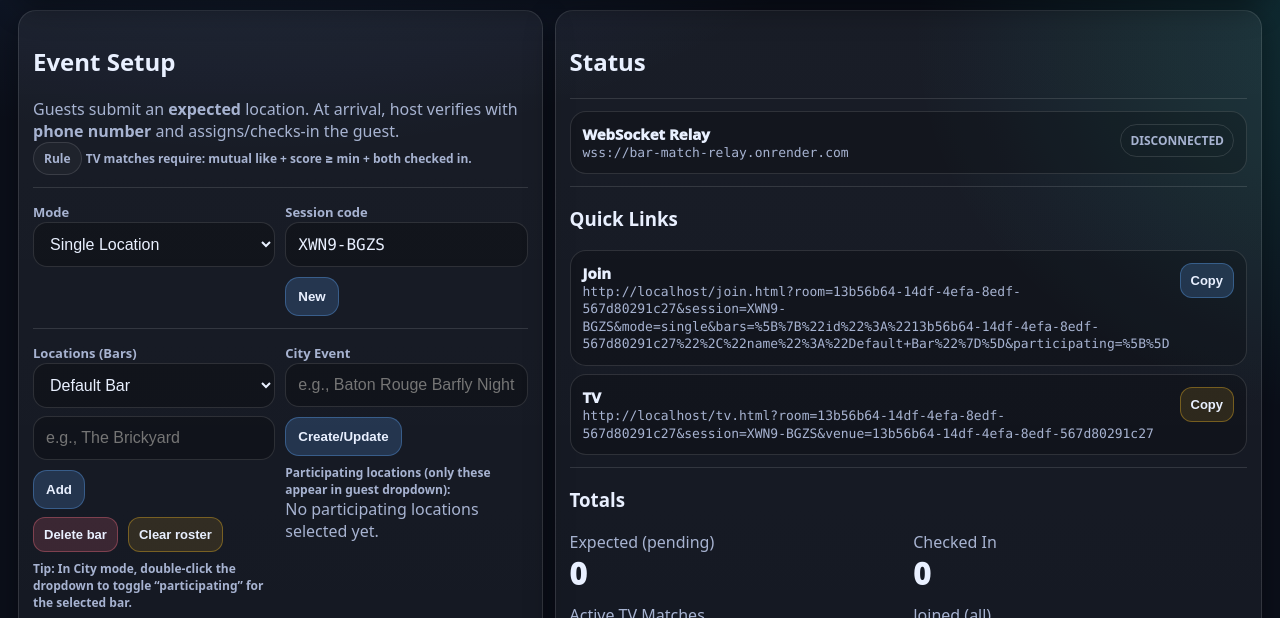
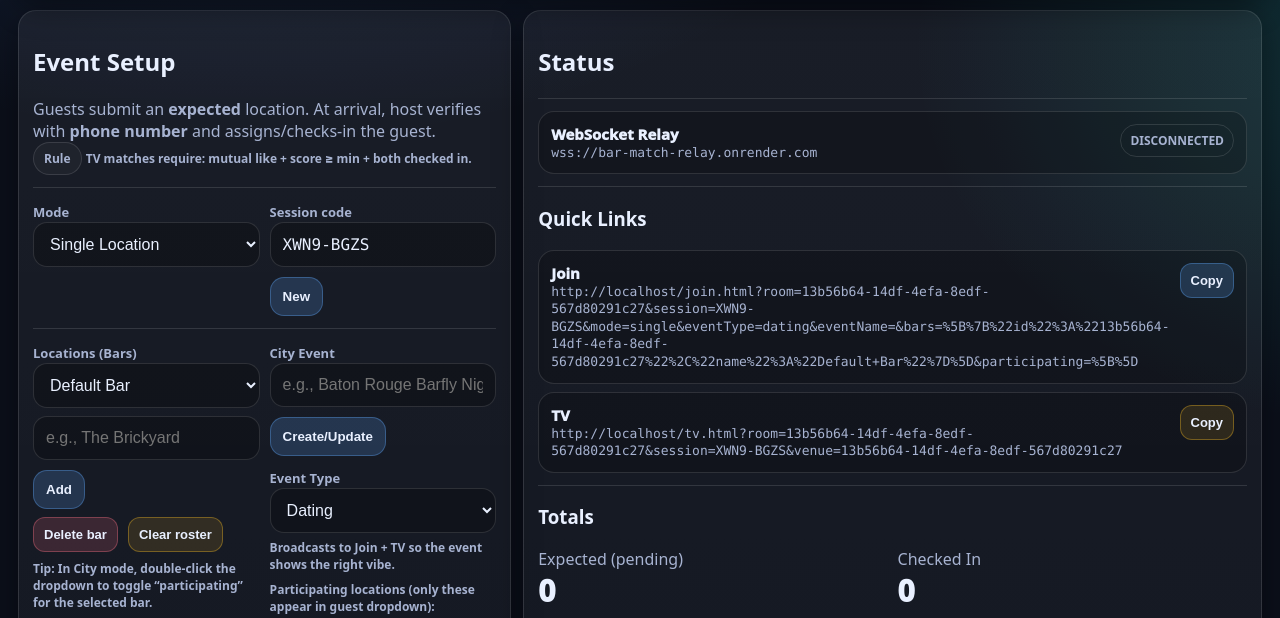
Before and after one commit to barflysocial/barfly-app, a plain HTML site: page public/host.html in a window 1280 px wide. Shown: the part 145-763 px from the top of the page. Drawn offline with Linux system fonts and the light colour scheme.

Commit message:
Update host.html

```diff
--- a/public/host.html
+++ b/public/host.html
@@ -104,7 +104,6 @@
   <div class="topbar">
     <div class="left">
       <div class="brand">
-        <!-- If /logo.png exists in your deploy, it will show. If not, it just looks like a neat placeholder. -->
         <img class="logo" id="brandLogo" alt="Barfly logo" src="/logo.png" onerror="this.style.display='none'">
         <div class="brandText">
           <div class="t">Barfly Social</div>
@@ -184,6 +183,19 @@
           <div class="row">
             <input id="eventName" placeholder="e.g., Baton Rouge Barfly Night">
             <button class="btn primary" id="btnCreateEvent" type="button">Create/Update</button>
+          </div>
+
+          <!-- ✅ NEW: EVENT TYPE -->
+          <div class="row" style="margin-top:10px">
+            <div style="flex:1;min-width:220px">
+              <label>Event Type</label>
+              <select id="eventType">
+                <option value="dating">Dating</option>
+                <option value="networking">Professional Networking</option>
+                <option value="mixed">Mixed Social</option>
+              </select>
+              <div class="mini" style="margin-top:6px">Broadcasts to Join + TV so the event shows the right vibe.</div>
+            </div>
           </div>
 
           <div class="mini" style="margin-top:8px">Participating locations (only these appear in guest dropdown):</div>
@@ -348,7 +360,6 @@
   </div>
 </div>
 
-<!-- QR modal -->
 <div class="modalBack" id="qrBack" role="dialog" aria-modal="true">
   <div class="modal">
     <div class="modalTop">
@@ -396,7 +407,7 @@
 };
 
 const $ = (id)=>document.getElementById(id);
-function esc(s){ return String(s??"").replace(/[&<>"']/g, c=>({ "&":"&amp;","<":"&lt;"," >":"&gt;",">":"&gt;",'"':"&quot;","'":"&#39;" }[c])); }
+function esc(s){ return String(s??"").replace(/[&<>"']/g, c=>({ "&":"&amp;","<":"&lt;",">":"&gt;",'"':"&quot;","'":"&#39;" }[c])); }
 function now(){ return Date.now(); }
 function showToast(t,m){
   $("toastT").textContent=t; $("toastM").textContent=m;
@@ -503,9 +514,20 @@
 let people = loadJSON(STORAGE.PEOPLE, []);
 let likes  = loadJSON(STORAGE.LIKES, {});
 let contacts = loadJSON(STORAGE.CONTACTS, {});
-let event  = loadJSON(STORAGE.EVENT, { eventId:"", name:"", participatingBarIds:[] });
+/* ✅ event now includes type */
+let event  = loadJSON(STORAGE.EVENT, { eventId:"", name:"", type:"dating", participatingBarIds:[] });
 let tv     = loadJSON(STORAGE.TV, { matches:[] });
 let dedupe = loadJSON(STORAGE.DEDUPE, {});
+
+/* normalize event.type if old storage exists */
+function normalizeEventType(t){
+  const s = String(t||"").toLowerCase().trim();
+  if(s==="dating") return "dating";
+  if(s==="professional networking" || s==="professional" || s==="networking") return "networking";
+  if(s==="mixed" || s==="mixed social" || s==="social") return "mixed";
+  return "dating";
+}
+event.type = normalizeEventType(event.type);
 
 /* =========================
    BARS
@@ -592,7 +614,7 @@
     roomId, room: roomId, barId: roomId,
     session: host.session,
     mode: host.mode,
-    event: { eventId: event.eventId, name: event.name || "" },
+    event: { eventId: event.eventId, name: event.name || "", type: event.type || "dating" },
     bars: bars.map(b => ({ id:b.id, name:b.name })),
     participatingBarIds: participatingIds,
     rules: {
@@ -1119,7 +1141,6 @@
 
 /* =========================
    CONTACT SAVE
-   Supports: phone, instagram, tiktok, facebook (optional fields)
 ========================= */
 function handleContactSave(msg){
   const roomId = currentRoomId();
@@ -1572,6 +1593,8 @@
   join.searchParams.set("room", roomId);
   join.searchParams.set("session", host.session);
   join.searchParams.set("mode", host.mode);
+  join.searchParams.set("eventType", event.type || "dating"); /* ✅ NEW */
+  join.searchParams.set("eventName", event.name || "");       /* optional */
   join.searchParams.set("bars", JSON.stringify(bars.map(b=>({id:b.id,name:b.name}))));
   join.searchParams.set("participating", JSON.stringify(event.participatingBarIds || []));
 
@@ -1596,6 +1619,10 @@
   $("modeSelect").value = host.mode;
   $("sessionCode").value = host.session;
   $("eventName").value = event.name || "";
+
+  /* ✅ NEW */
+  $("eventType").value = normalizeEventType(event.type);
+
   renderEventBars();
 
   renderArrivals();
@@ -1675,6 +1702,9 @@
   if(!requireUnlock()) return;
   if(!event.eventId) event.eventId = "CITY-"+uid().slice(0,6).toUpperCase();
   event.name = $("eventName").value.trim() || event.name || "City Event";
+  /* ✅ keep event.type saved too */
+  event.type = normalizeEventType($("eventType").value);
+
   saveJSON(STORAGE.EVENT,event);
   renderAll();
   broadcastConfig();
@@ -1774,7 +1804,6 @@
   $("qrTitle").textContent = title;
   $("qrLinkTxt").textContent = url;
 
-  // simple hosted QR image (works great on phones)
   const qr = $("qrImg");
   const api = "https://api.qrserver.com/v1/create-qr-code/?size=260x260&data=" + encodeURIComponent(url);
   qr.src = api;
@@ -1882,6 +1911,16 @@
   $("btnClearRoster").addEventListener("click", clearRoster);
 
   $("btnCreateEvent").addEventListener("click", createOrUpdateEvent);
+
+  /* ✅ NEW: save eventType immediately when changed */
+  $("eventType").addEventListener("change", ()=>{
+    if(!requireUnlock()) { $("eventType").value = normalizeEventType(event.type); return; }
+    event.type = normalizeEventType($("eventType").value);
+    saveJSON(STORAGE.EVENT, event);
+    renderAll();
+    broadcastConfig();
+    showToast("Event type", "Broadcasted event type.");
+  });
 
   $("barSelect").addEventListener("dblclick", ()=>{
     if(host.mode!=="city") return;
@@ -1956,7 +1995,6 @@
   $("btnCopyTV").addEventListener("click", copyTV);
   $("btnCopyTV2").addEventListener("click", copyTV);
 
-  // QR buttons
   $("btnShowJoinQR").addEventListener("click", ()=>{
     updateLinks();
     openQR("Join QR", $("joinLink").textContent);
```
